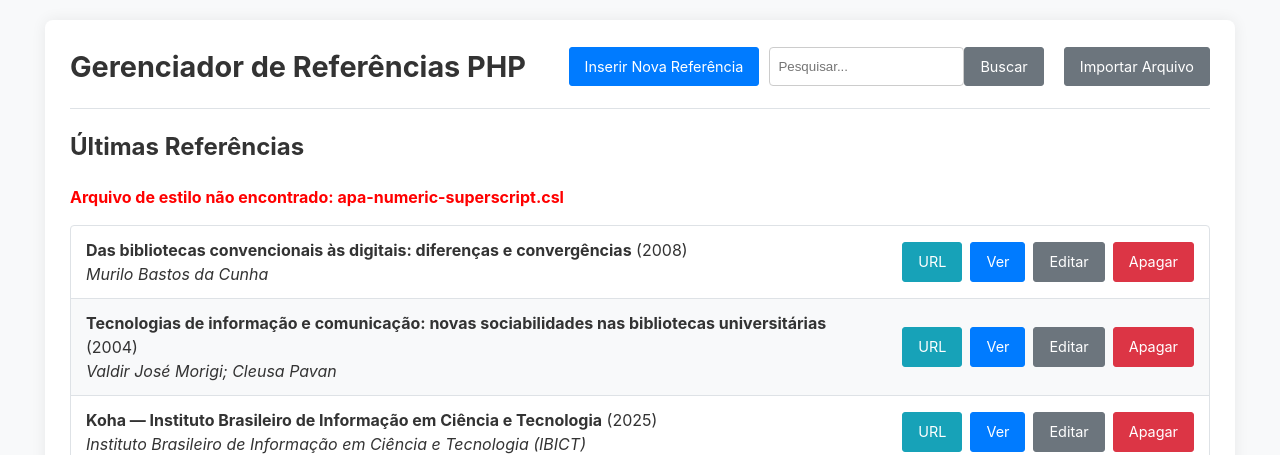
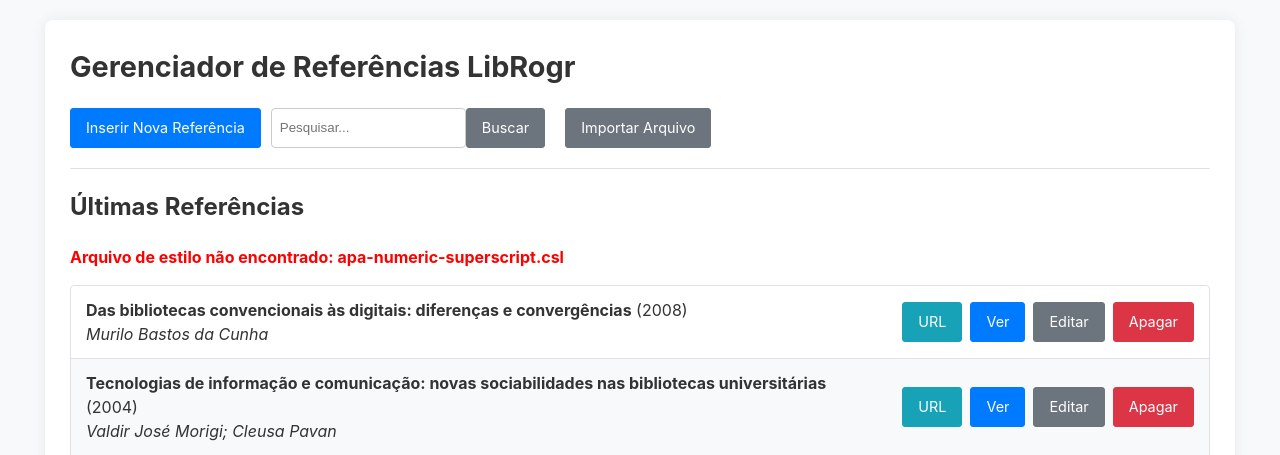
Before and after one commit to rogercgui/gr-librogr, a PHP site: page /index.php in a window 1280 px wide. Shown: the top 455 px of the page. Run offline with PHP 8.4, Linux system fonts and the light colour scheme; data that the repository does not hold is empty; some libraries are stand-ins or nearby versions.

Commit message:
Corrige o cabeçalho

```diff
--- a/templates/header.php
+++ b/templates/header.php
@@ -4,14 +4,14 @@
 <head>
     <meta charset="UTF-8">
     <meta name="viewport" content="width=device-width, initial-scale=1.0">
-    <title>Gerenciador de Referências</title>
+    <title>Gerenciador de Referências LibRogr</title>
     <link rel="stylesheet" href="style.css">
 </head>
 
 <body>
     <div class="container-fluid">
         <header>
-            <h1><a href="index.php">Gerenciador de Referências PHP</a></h1>
+            <h1><a href="index.php">Gerenciador de Referências LibRogr</a></h1>
             <style type="text/css">
                 <?php echo $csl_styles_css; ?>
             </style>
```
